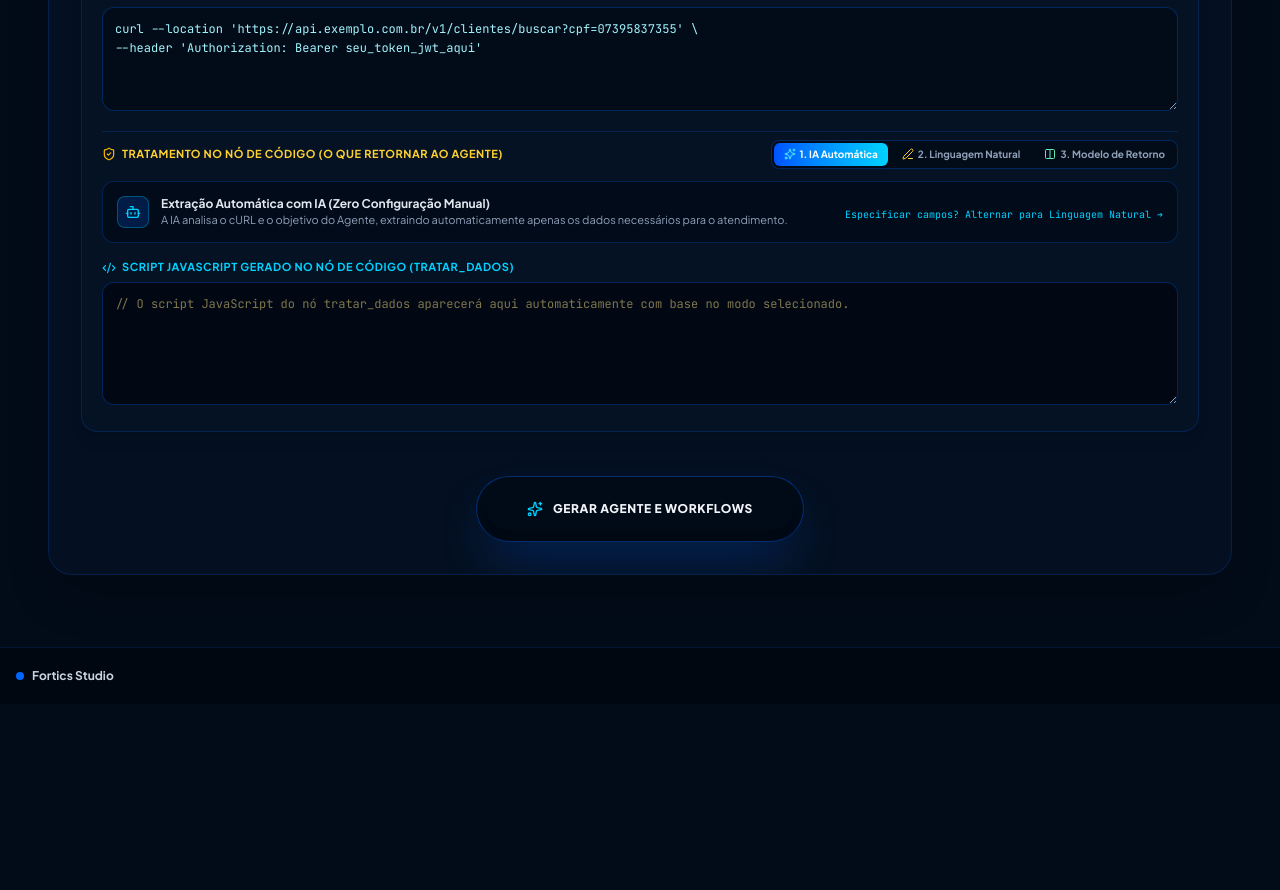
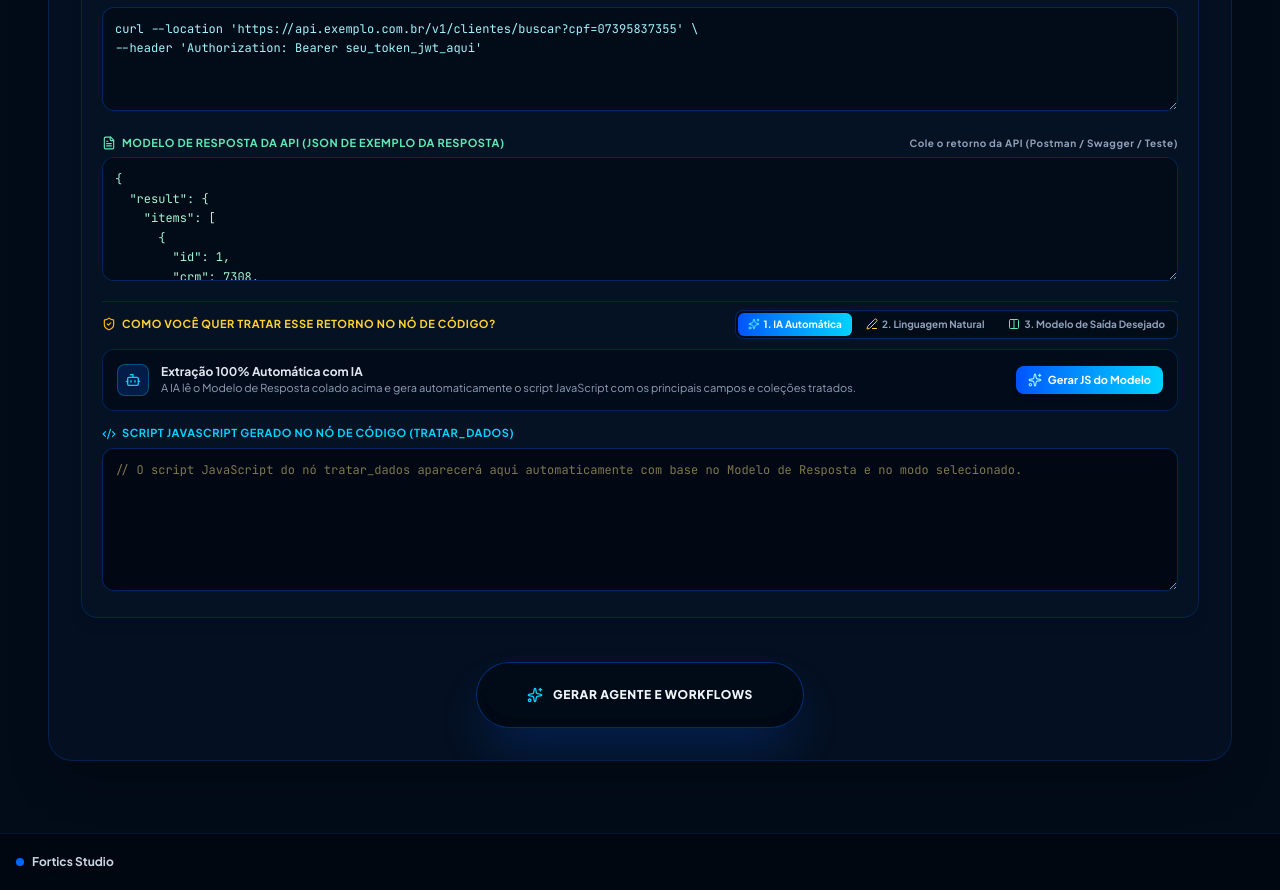
Before and after one commit to CHenriqueRibeiro/Studio, a React (Vite) app: page / in a window 1280 px wide. Shown: the part 1220-2110 px from the top of the page. Before the commit the page ends 1924 px from the top, so only its background shows below. Built offline with nearby package versions, Linux system fonts and the light colour scheme.

Commit message:
fix: padronizar modelo de resposta sempre visivel como base para as 3 opcoes de tratamento

```diff
--- a/src/components/StudioBuilder.tsx
+++ b/src/components/StudioBuilder.tsx
@@ -1520,17 +1520,40 @@ ${mappingLines.join(',\n')}
                     />
                   </div>
 
-                  {/* Tratamento / Extração de Dados: 3 Modos Flexíveis */}
-                  <div className="space-y-3 pt-2 border-t border-[#0066FF]/20">
+                  {/* Bloco 2: Modelo de Resposta da API (JSON de Exemplo) - SEMPRE PRESENTE */}
+                  <div className="space-y-1.5 pt-1">
+                    <label className="text-[11px] font-bold text-emerald-300 uppercase tracking-wider flex items-center justify-between">
+                      <span className="flex items-center gap-1.5">
+                        <FileText className="w-3.5 h-3.5" />
+                        Modelo de Resposta da API (JSON de Exemplo da Resposta)
+                      </span>
+                      <span className="text-[10px] text-slate-400 font-sans normal-case">
+                        Cole o retorno da API (Postman / Swagger / Teste)
+                      </span>
+                    </label>
+                    <textarea
+                      rows={5}
+                      value={item.responseSample || ''}
+                      onChange={e => handleUpdateCurlItem(item.id, 'responseSample', e.target.value)}
+                      placeholder={`{\n  "status": "success",\n  "clientes": [\n    {\n      "nome": "CARLOS SILVA",\n      "cpfcnpj": "12345678900",\n      "contratos": [{ "id": 101, "status": "ATIVO" }]\n    }\n  ]\n}`}
+                      className="w-full bg-[#020b18] border border-[#0066FF]/30 rounded-xl p-3 text-xs text-emerald-200 font-mono leading-relaxed focus:border-emerald-500 focus:outline-none"
+                    />
+                  </div>
+
+                  {/* Bloco 3: Formas de Tratar o Retorno da API (3 Abas) */}
+                  <div className="space-y-2.5 pt-2 border-t border-[#0066FF]/20">
                     <div className="flex flex-col sm:flex-row sm:items-center justify-between gap-2">
                       <label className="text-[11px] font-bold text-amber-300 uppercase tracking-wider flex items-center gap-1.5">
                         <ShieldCheck className="w-3.5 h-3.5 text-amber-400" />
-                        Tratamento no Nó de Código (O que retornar ao Agente)
+                        Como você quer Tratar esse Retorno no Nó de Código?
                       </label>
                       <div className="flex items-center gap-1 p-0.5 bg-[#020b18] border border-[#0066FF]/30 rounded-lg">
                         <button
                           type="button"
-                          onClick={() => handleUpdateCurlItem(item.id, 'treatmentMode', 'auto_ai')}
+                          onClick={() => {
+                            handleUpdateCurlItem(item.id, 'treatmentMode', 'auto_ai');
+                            if (item.responseSample) handleGenerateJsTreatment(item.id, item.responseSample, item.name);
+                          }}
                           className={`py-1 px-2.5 rounded-md text-[10px] font-bold transition-all flex items-center gap-1 cursor-pointer ${
                             (!item.treatmentMode || item.treatmentMode === 'auto_ai')
                               ? 'bg-linear-to-r from-[#0052FF] to-[#00D2FF] text-white shadow-sm'
@@ -1562,7 +1585,7 @@ ${mappingLines.join(',\n')}
                           }`}
                         >
                           <Columns className="w-3 h-3 text-emerald-300" />
-                          <span>3. Modelo de Retorno</span>
+                          <span>3. Modelo de Saída Desejado</span>
                         </button>
                       </div>
                     </div>
@@ -1573,7 +1596,7 @@ ${mappingLines.join(',\n')}
                       </div>
                     )}
 
-                    {/* MODO 1: IA AUTOMÁTICA */}
+                    {/* OPÇÃO 1: IA AUTOMÁTICA */}
                     {(!item.treatmentMode || item.treatmentMode === 'auto_ai') && (
                       <div className="p-3.5 rounded-xl bg-[#020b18]/80 border border-[#0066FF]/25 flex flex-col md:flex-row items-start md:items-center justify-between gap-3">
                         <div className="flex items-center gap-3">
@@ -1581,50 +1604,33 @@ ${mappingLines.join(',\n')}
                             <Bot className="w-4 h-4 text-[#00D2FF]" />
                           </div>
                           <div>
-                            <div className="text-xs font-bold text-slate-200">Extração Automática com IA (Zero Configuração Manual)</div>
-                            <div className="text-[11px] text-slate-400">A IA analisa o cURL e o objetivo do Agente, extraindo automaticamente apenas os dados necessários para o atendimento.</div>
-                          </div>
-                        </div>
-                        <div className="w-full md:w-auto">
-                          <button
-                            type="button"
-                            onClick={() => handleUpdateCurlItem(item.id, 'treatmentMode', 'natural_language')}
-                            className="text-[10px] text-[#00D2FF] hover:underline font-mono cursor-pointer"
-                          >
-                            Especificar campos? Alternar para Linguagem Natural ➔
-                          </button>
-                        </div>
+                            <div className="text-xs font-bold text-slate-200">Extração 100% Automática com IA</div>
+                            <div className="text-[11px] text-slate-400">A IA lê o Modelo de Resposta colado acima e gera automaticamente o script JavaScript com os principais campos e coleções tratados.</div>
+                          </div>
+                        </div>
+                        <button
+                          type="button"
+                          onClick={() => handleGenerateJsTreatment(item.id, item.responseSample, item.name)}
+                          className="px-3 py-1.5 rounded-lg bg-linear-to-r from-[#0052FF] to-[#00D2FF] hover:brightness-110 text-white text-[11px] font-bold flex items-center gap-1.5 transition-all shadow-md cursor-pointer shrink-0"
+                        >
+                          <Sparkles className="w-3.5 h-3.5 text-cyan-200 animate-pulse" />
+                          <span>Gerar JS do Modelo</span>
+                        </button>
                       </div>
                     )}
 
-                    {/* MODO 2: LINGUAGEM NATURAL */}
+                    {/* OPÇÃO 2: LINGUAGEM NATURAL */}
                     {item.treatmentMode === 'natural_language' && (
-                      <div className="grid grid-cols-1 md:grid-cols-2 gap-3.5">
-                        <div className="space-y-1.5">
-                          <label className="text-[11px] font-bold text-emerald-300 uppercase tracking-wider flex items-center gap-1.5">
-                            <FileText className="w-3.5 h-3.5" />
-                            Exemplo de Resposta da API (JSON)
-                          </label>
-                          <textarea
-                            rows={6}
-                            value={item.responseSample || ''}
-                            onChange={e => handleUpdateCurlItem(item.id, 'responseSample', e.target.value)}
-                            placeholder={`{\n  "status": "success",\n  "clientes": [\n    {\n      "nome": "CARLOS",\n      "cpfcnpj": "12345678900",\n      "contratos": [{ "id": 101, "status": "ATIVO" }]\n    }\n  ]\n}`}
-                            className="w-full bg-[#020b18] border border-[#0066FF]/30 rounded-xl p-3 text-xs text-emerald-200 font-mono leading-relaxed focus:border-emerald-500 focus:outline-none"
-                          />
-                        </div>
-
-                        <div className="space-y-1.5">
+                      <div className="space-y-2 p-3 rounded-xl bg-[#020b18]/80 border border-amber-500/25">
                         <div className="flex items-center justify-between gap-2">
                           <label className="text-[11px] font-bold text-amber-300 uppercase tracking-wider flex items-center gap-1.5">
                             <Edit3 className="w-3.5 h-3.5" />
-                              O que Extrair (Linguagem Natural)
+                            Instruções do que Extrair / Modificar (Linguagem Natural)
                           </label>
                           <button
                             type="button"
                             onClick={() => handleGenerateJsTreatment(item.id, item.responseSample, item.name, item.filterRules)}
                             className="px-2.5 py-0.5 rounded-md bg-linear-to-r from-amber-500/20 via-emerald-500/20 to-[#00D2FF]/20 hover:from-amber-500/30 hover:to-[#00D2FF]/30 border border-amber-400/40 hover:border-amber-300 text-amber-300 hover:text-amber-100 text-[10px] font-bold flex items-center gap-1.5 transition-all shadow-sm cursor-pointer transform active:scale-95"
-                              title="Atualizar o script JS com base na sua instrução em linguagem natural"
                           >
                             <Sparkles className="w-3 h-3 text-amber-300 animate-pulse" />
                             <span>Atualizar Script JS</span>
@@ -1635,17 +1641,19 @@ ${mappingLines.join(',\n')}
                           rows={3}
                           value={item.filterRules || ''}
                           onChange={e => handleUpdateCurlItem(item.id, 'filterRules', e.target.value)}
-                            placeholder={`Ex: Extrair nome, CPF e contratos ativos. Remover tipo e endereço.`}
-                            className="w-full bg-[#020b18] border border-[#0066FF]/30 rounded-xl p-3 text-xs text-amber-200 font-sans leading-relaxed focus:border-amber-500 focus:outline-none"
+                          placeholder={`Ex: Extrair nome, CPF e contratos ativos. Remover o campo tipo e endereço.`}
+                          className="w-full bg-[#030e20] border border-amber-500/30 rounded-xl p-3 text-xs text-amber-200 font-sans leading-relaxed focus:border-amber-400 focus:outline-none"
                         />
 
-                          {/* Chips de campos detectados */}
+                        {/* Chips de campos detectados no Modelo de Resposta */}
                         {(() => {
                           const detected = getDetectedKeysFromSample(item.responseSample);
                           if (detected.keys.length === 0) return null;
                           return (
                             <div className="pt-1">
-                                <div className="text-[10px] text-slate-400 font-sans mb-1">Campos detectados no JSON (clique para alternar):</div>
+                              <div className="text-[10px] text-slate-400 font-sans mb-1 flex items-center gap-1">
+                                <span>Campos detectados no Modelo de Resposta (clique para incluir/remover):</span>
+                              </div>
                               <div className="flex flex-wrap gap-1 max-h-16 overflow-y-auto">
                                 {detected.keys.map(k => {
                                   const isRemoved = (item.filterRules || '').toLowerCase().includes(`remover ${k.toLowerCase()}`) || (item.filterRules || '').toLowerCase().includes(`sem ${k.toLowerCase()}`);
@@ -1669,55 +1677,37 @@ ${mappingLines.join(',\n')}
                           );
                         })()}
                       </div>
-                      </div>
                     )}
 
-                    {/* MODO 3: MODELO DE RETORNO DESEJADO */}
+                    {/* OPÇÃO 3: MODELO DE SAÍDA DESEJADO */}
                     {item.treatmentMode === 'target_schema' && (
-                      <div className="grid grid-cols-1 md:grid-cols-2 gap-3.5">
-                        <div className="space-y-1.5">
-                          <label className="text-[11px] font-bold text-emerald-300 uppercase tracking-wider flex items-center gap-1.5">
-                            <FileText className="w-3.5 h-3.5" />
-                            Exemplo de Resposta Bruta da API (JSON)
-                          </label>
-                          <textarea
-                            rows={6}
-                            value={item.responseSample || ''}
-                            onChange={e => handleUpdateCurlItem(item.id, 'responseSample', e.target.value)}
-                            placeholder={`{\n  "paginacao": { "total": 1 },\n  "clientes": [\n    { "codigo": 890, "razao": "EMPRESA", "documento": "123" }\n  ]\n}`}
-                            className="w-full bg-[#020b18] border border-[#0066FF]/30 rounded-xl p-3 text-xs text-emerald-200 font-mono leading-relaxed focus:border-emerald-500 focus:outline-none"
-                          />
-                        </div>
-
-                        <div className="space-y-1.5">
+                      <div className="space-y-2 p-3 rounded-xl bg-[#020b18]/80 border border-teal-500/25">
                         <div className="flex items-center justify-between gap-2">
                           <label className="text-[11px] font-bold text-teal-300 uppercase tracking-wider flex items-center gap-1.5">
                             <Columns className="w-3.5 h-3.5" />
-                              Modelo de Retorno Desejado (JSON ou Texto)
+                            Modelo de Saída Desejado (JSON ou Texto com o Formato de Retorno)
                           </label>
                           <button
                             type="button"
                             onClick={() => handleGenerateJsFromTargetSchema(item.id, item.responseSample, item.targetOutputModel, item.name)}
                             className="px-2.5 py-0.5 rounded-md bg-linear-to-r from-emerald-500/20 to-teal-500/20 hover:from-emerald-500/30 hover:to-teal-500/30 border border-teal-400/40 text-teal-300 hover:text-white text-[10px] font-bold flex items-center gap-1.5 transition-all shadow-sm cursor-pointer transform active:scale-95"
-                              title="Mapear a resposta bruta para este modelo de saída exato"
                           >
                             <Sparkles className="w-3 h-3 text-teal-300 animate-pulse" />
-                              <span>Mapear Retorno (Gerar JS)</span>
+                            <span>Mapear Retorno para Este Modelo</span>
                           </button>
                         </div>
 
                         <textarea
-                            rows={6}
+                          rows={4}
                           value={item.targetOutputModel || ''}
                           onChange={e => handleUpdateCurlItem(item.id, 'targetOutputModel', e.target.value)}
-                            placeholder={`{\n  "id_cliente": 0,\n  "nome": "string",\n  "cpf": "string",\n  "status": "string"\n}`}
-                            className="w-full bg-[#020b18] border border-[#0066FF]/30 rounded-xl p-3 text-xs text-teal-200 font-mono leading-relaxed focus:border-teal-400 focus:outline-none"
+                          placeholder={`Cole o JSON ou campos que quer devolver pro Agente:\n{\n  "nome_cliente": "string",\n  "cpf": "string",\n  "contrato_ativo": 0\n}`}
+                          className="w-full bg-[#030e20] border border-teal-500/30 rounded-xl p-3 text-xs text-teal-200 font-mono leading-relaxed focus:border-teal-400 focus:outline-none"
                         />
                       </div>
-                      </div>
                     )}
 
-                    {/* Script JS Gerado (Visualizar / Customizar) */}
+                    {/* Bloco 4: Script JavaScript Gerado no Nó de Código (tratar_dados) */}
                     <div className="space-y-1.5 pt-1">
                       <div className="flex items-center justify-between">
                         <label className="text-[11px] font-bold text-[#00D2FF] uppercase tracking-wider flex items-center gap-1.5">
@@ -1739,10 +1729,10 @@ ${mappingLines.join(',\n')}
                         )}
                       </div>
                       <textarea
-                        rows={5}
+                        rows={6}
                         value={item.generatedJsCode || ''}
                         onChange={e => handleUpdateCurlItem(item.id, 'generatedJsCode', e.target.value)}
-                        placeholder={`// O script JavaScript do nó tratar_dados aparecerá aqui automaticamente com base no modo selecionado.`}
+                        placeholder={`// O script JavaScript do nó tratar_dados aparecerá aqui automaticamente com base no Modelo de Resposta e no modo selecionado.`}
                         className="w-full bg-[#010814] border border-[#0066FF]/30 rounded-xl p-3 text-xs text-amber-200 font-mono leading-relaxed focus:border-cyan-400 focus:outline-none"
                       />
                     </div>
```
Lines whose indentation alone changed are shown as unchanged.
